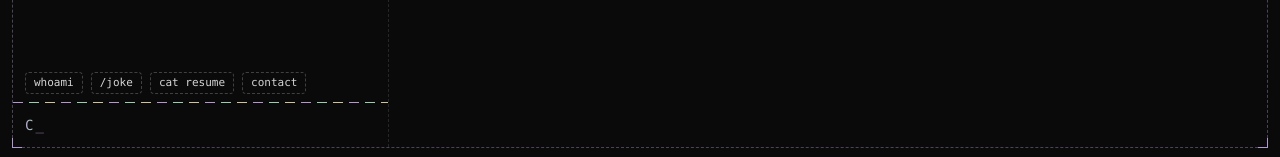
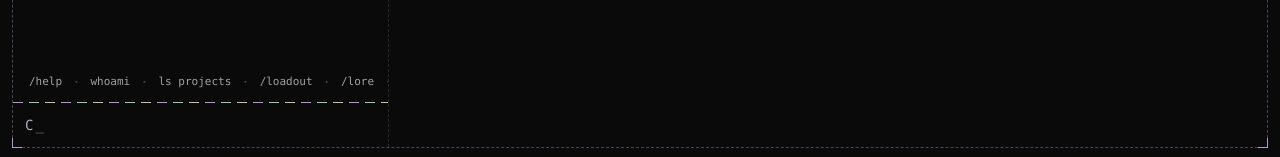
Before and after one commit to vetnem1lk/me.cryzothic.tech, a React (Vite) app: page /career in a window 1280 px wide. Shown: the part 640-797 px from the top of the page. Built offline with nearby package versions, Linux system fonts and the light colour scheme.

Commit message:
feat: unified command registry with drifting command row, loadout and lore commands

```diff
--- /dev/null
+++ b/src/components/board/CommandRow.tsx
@@ -0,0 +1,95 @@
+import { useGSAP } from '@gsap/react';
+import gsap from 'gsap';
+import { Fragment, useRef } from 'react';
+import { COMMAND_ROW } from './commands';
+
+const DRIFT_SPEED = 14; // px/s — slow marquee-style drift
+const RESUME_DELAY_MS = 2500; // idle time after manual scroll before drift resumes
+
+// ponytail: third sanctioned infinite loop (founder-requested, after the
+// marquee and the TextType label) — reduced-motion renders a static row.
+export default function CommandRow({ onRun }: { onRun: (cmd: string) => void }) {
+  const rowRef = useRef<HTMLDivElement>(null);
+  const motionOk = matchMedia('(prefers-reduced-motion: no-preference)').matches;
+
+  useGSAP(
+    () => {
+      const row = rowRef.current;
+      if (!row || !motionOk) return;
+
+      let paused = false;
+      let idleTimer = 0;
+      const pause = () => {
+        paused = true;
+        window.clearTimeout(idleTimer);
+      };
+      const resumeSoon = () => {
+        window.clearTimeout(idleTimer);
+        idleTimer = window.setTimeout(() => {
+          if (!row.matches(':hover') && !row.matches(':focus-within')) paused = false;
+        }, RESUME_DELAY_MS);
+      };
+      // Seamless wrap over the duplicated half — covers drift AND manual scroll.
+      const wrap = () => {
+        const half = row.scrollWidth / 2;
+        if (half > 0 && row.scrollLeft >= half) row.scrollLeft -= half;
+      };
+      const tick = (_time: number, deltaMs: number) => {
+        if (!paused) row.scrollLeft += (DRIFT_SPEED * deltaMs) / 1000;
+      };
+      const onWheel = () => {
+        pause();
+        resumeSoon();
+      };
+
+      row.addEventListener('scroll', wrap, { passive: true });
+      row.addEventListener('pointerenter', pause);
+      row.addEventListener('pointerleave', resumeSoon);
+      row.addEventListener('focusin', pause);
+      row.addEventListener('focusout', resumeSoon);
+      row.addEventListener('wheel', onWheel, { passive: true });
+      row.addEventListener('touchstart', pause, { passive: true });
+      row.addEventListener('touchend', resumeSoon, { passive: true });
+      gsap.ticker.add(tick);
+
+      return () => {
+        gsap.ticker.remove(tick);
+        window.clearTimeout(idleTimer);
+        row.removeEventListener('scroll', wrap);
+        row.removeEventListener('pointerenter', pause);
+        row.removeEventListener('pointerleave', resumeSoon);
+        row.removeEventListener('focusin', pause);
+        row.removeEventListener('focusout', resumeSoon);
+        row.removeEventListener('wheel', onWheel);
+        row.removeEventListener('touchstart', pause);
+        row.removeEventListener('touchend', resumeSoon);
+      };
+    },
+    { scope: rowRef },
+  );
+
+  const track = (hidden: boolean) => (
+    <div aria-hidden={hidden || undefined} className="flex shrink-0 items-center gap-2 pr-2">
+      {COMMAND_ROW.map((c, i) => (
+        <Fragment key={c}>
+          {i > 0 && <span className="text-neutral-700">·</span>}
+          <button
+            type="button"
+            tabIndex={hidden ? -1 : undefined}
+            onClick={() => onRun(c)}
+            className="cursor-target shrink-0 px-1 font-mono text-[11px] text-neutral-400 hover:text-accent"
+          >
+            {c}
+          </button>
+        </Fragment>
+      ))}
+    </div>
+  );
+
+  return (
+    <div ref={rowRef} className="scroll-hide flex overflow-x-auto px-3 pb-2 whitespace-nowrap">
+      {track(false)}
+      {motionOk && track(true)}
+    </div>
+  );
+}
--- a/src/components/board/VaiShell.tsx
+++ b/src/components/board/VaiShell.tsx
@@ -1,5 +1,6 @@
 import { useEffect, useRef, useState } from 'react';
 import { navigate } from 'wouter/use-browser-location';
+import CommandRow from './CommandRow';
 import { runCommand } from './commands';
 import TextType from './TextType';
 import {
@@ -13,7 +14,6 @@ import {
 const GREETING =
   "Player 1 detected. Welcome to the build. I'm VAI — ask about Vlad, or try /help for shell commands.";
 
-const CHIPS = ['whoami', '/joke', 'cat resume', 'contact'];
 const TYPE_SPEED = { min: 45, max: 180 };
 
 const segClass = (active: boolean, side: 'l' | 'r') =>
@@ -160,18 +160,7 @@ export default function VaiShell({
           ),
         )}
       </div>
-      <div className="flex flex-wrap gap-2 px-3 pb-2">
-        {CHIPS.map((c) => (
-          <button
-            key={c}
-            type="button"
-            onClick={() => submit(c)}
-            className="cursor-target rounded border border-dashed border-neutral-700 px-2 py-0.5 font-mono text-[11px] text-neutral-300 hover:border-accent/60"
-          >
-            {c}
-          </button>
-        ))}
-      </div>
+      <CommandRow onRun={submit} />
       <div aria-hidden className="sep-tri" />
       <form
         className="relative p-2"
--- a/src/components/board/commands.ts
+++ b/src/components/board/commands.ts
@@ -8,38 +8,63 @@ const JOKES = [
 ];
 let jokeIx = 0;
 
+// Facts trace to Resume\context\facts\career-facts.md — keep them defensible.
+const LORE = [
+  'Lore drop: became team lead 9 months after joining — small team, fast trust loop.',
+  'Lore drop: co-authored a physics paper on point-defect evolution in FCC crystals (2023, RINC-indexed).',
+  'Lore drop: laureate of the Altai Krai professional-mastery olympiad in IT (2023).',
+  'Lore drop: the Sed-Pro platform UI is data-driven — non-programmers reconfigure tools straight from the database.',
+];
+let loreIx = 0;
+
 const HELP = [
   '/help — this list',
-  '/joke — one gamedev joke',
   'whoami — who is Vlad',
   'ls projects — project list',
-  'cat resume — open the loot table (PDFs)',
-  'contact — boss fight (direct contact)',
+  '/loadout — equipped stack',
+  '/lore — random lore drop',
+  '/joke — one gamedev joke',
   '/career /skills /nda /loot /contact — jump to a sector',
 ].join('\n');
 
+// Canonical commands — the visible surface (command row + /help). Bare unix
+// verbs read info, slash commands act; no two entries do the same thing.
 const COMMANDS: Record<string, () => CommandResult> = {
   '/help': () => ({ text: HELP }),
-  help: () => ({ text: HELP }),
-  '/joke': () => ({ text: JOKES[jokeIx++ % JOKES.length] }),
   whoami: () => ({
     text: 'Vladislav Klimentev — C++ developer (Qt tools platform in production; custom C++ glTF engine; TG mini-games). Target: gamedev — tools / gameplay.',
   }),
   'ls projects': () => ({
     text: 'donut-engine/      C++17 glTF renderer, Qt Quick integration\nsed-pro-platform/  Qt Widgets + MySQL, data-driven UI (NDA)\ncyberhockey2077/   neon air-hockey TG mini app\nthis-site/         React 19 + GSAP, open source',
   }),
-  'cat resume': () => ({ text: 'Opening the loot table — 4 PDFs, pick your rarity.', navigateTo: '/loot' }),
-  contact: () => ({ text: 'Boss fight initiated. Bring an offer.', navigateTo: '/contact' }),
+  '/loadout': () => ({
+    text: 'main weapon: C++17\noff-hand: Qt (Widgets + Quick)\nskill tree: Unreal Engine — leveling\nside quests: TypeScript · React',
+  }),
+  '/lore': () => ({ text: LORE[loreIx++ % LORE.length] }),
+  '/joke': () => ({ text: JOKES[jokeIx++ % JOKES.length] }),
   '/career': () => ({ text: 'Jumping to career progression.', navigateTo: '/career' }),
   '/skills': () => ({ text: 'Jumping to core competencies.', navigateTo: '/skills' }),
   '/nda': () => ({ text: 'Accessing the redacted files…', navigateTo: '/nda' }),
   '/loot': () => ({ text: 'Opening the loot table.', navigateTo: '/loot' }),
-  '/contact': () => ({ text: 'Boss fight initiated.', navigateTo: '/contact' }),
+  '/contact': () => ({ text: 'Boss fight initiated. Bring an offer.', navigateTo: '/contact' }),
 };
+
+// Hidden aliases — accepted when typed, never listed (no visible duplicates).
+const ALIASES: Record<string, () => CommandResult> = {
+  help: COMMANDS['/help'],
+  'cat resume': () => ({
+    text: 'Opening the loot table — 4 PDFs, pick your rarity.',
+    navigateTo: '/loot',
+  }),
+  contact: COMMANDS['/contact'],
+};
+
+// Ordered list for the command row; insertion order above is the display order.
+export const COMMAND_ROW = Object.keys(COMMANDS);
 
 // ponytail: exact-match registry; fuzzy matching/args arrive with the FAQ corpus (T6)
 export function runCommand(raw: string): CommandResult | null {
   const key = raw.trim().toLowerCase().replace(/\s+/g, ' ');
-  const cmd = COMMANDS[key];
+  const cmd = COMMANDS[key] ?? ALIASES[key];
   return cmd ? cmd() : null;
 }
```
Also changed, not shown: 1 other file (tests, documents, lock files or other folders).
